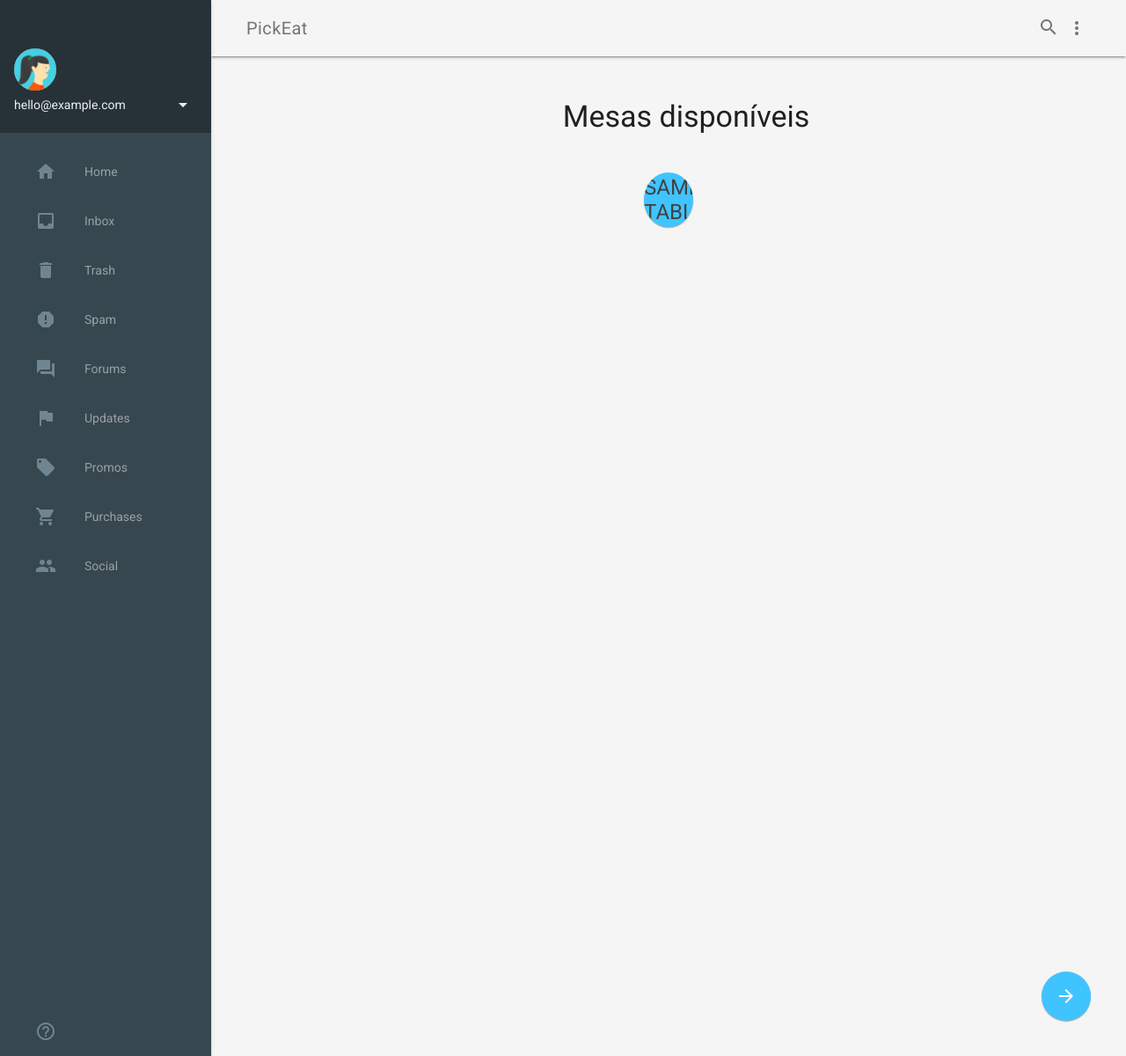
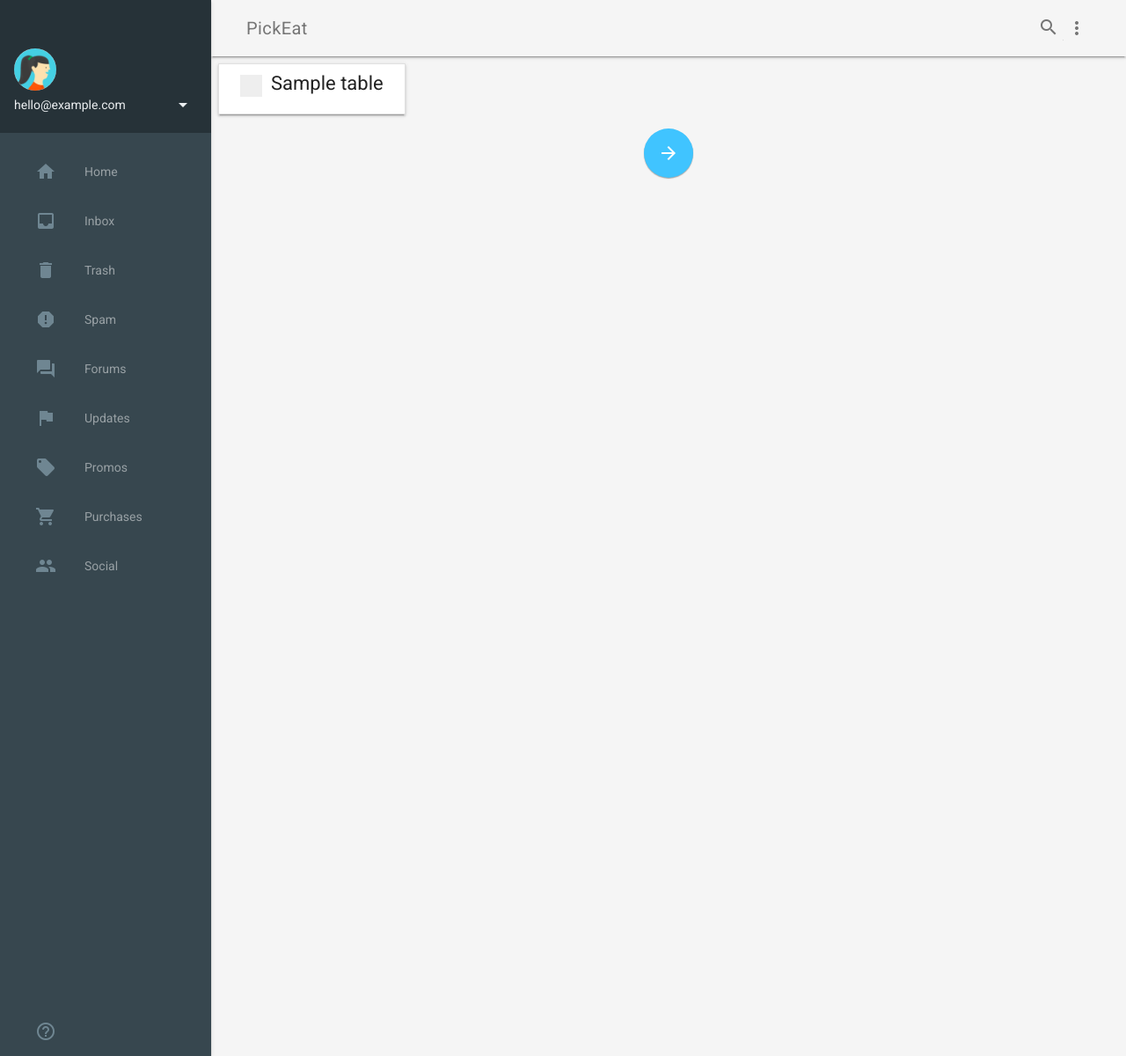
Before and after one commit to Desenho-2018-2/PickEat-Frontend, a Django app: template frontend/dev/templates/dev/tables.html in a window 1280 px wide. Shown: the whole page at 88% size. Run offline with Django 3.2, Linux system fonts and the light colour scheme; the template is opened without the code that fills it: most values are stand-ins (such as "Sample title", 1, 10 or a date in 2020).

Commit message:
Update tables page, create checkbox to pick table

```diff
--- a/frontend/dev/templates/dev/tables.html
+++ b/frontend/dev/templates/dev/tables.html
@@ -1,6 +1,6 @@
 {% extends 'dev/base.html' %} {% load static %} {% block content %}
 
-<br>
+<!-- <br>
 <div class="mdl-grid demo-content">
     <div class="mdl-grid">
             <div class="mdl-layout--large-screen-only mdl-layout__header-row">
@@ -13,7 +13,6 @@
     <div class="responsible-img">
     {% for i in tables%}
 
-    <!-- Colored FAB button with ripple -->
     <button class="mdl-button mdl-js-button mdl-button--fab mdl-js-ripple-effect mdl-button--colored responsible-img-a">
         {{i}}
     </button>
@@ -23,5 +22,102 @@
 </div>
 <button target="_blank" id="view-source" class="mdl-button mdl-js-button mdl-button--fab mdl-js-ripple-effect mdl-button--colored mdl-color-text--white">
     <i class="material-icons">arrow_forward</i>
-</button>
+</button> -->
+
+
+
+<style>
+    /* The container */
+    .container {
+        display: block;
+        position: relative;
+        padding-left: 35px;
+        margin-bottom: 12px;
+        cursor: pointer;
+        font-size: 22px;
+        -webkit-user-select: none;
+        -moz-user-select: none;
+        -ms-user-select: none;
+        user-select: none;
+    }
+
+    /* Hide the browser's default checkbox */
+    .container input {
+        position: absolute;
+        opacity: 0;
+        cursor: pointer;
+        height: 0;
+        width: 0;
+    }
+
+    /* Create a custom checkbox */
+    .checkmark {
+        position: absolute;
+        top: 0;
+        left: 0;
+        height: 25px;
+        width: 25px;
+        background-color: #eee;
+    }
+
+    /* On mouse-over, add a grey background color */
+    .container:hover input ~ .checkmark {
+        background-color: #ccc;
+    }
+
+    /* When the checkbox is checked, add a blue background */
+    .container input:checked ~ .checkmark {
+        background-color: #2196F3;
+    }
+
+    /* Create the checkmark/indicator (hidden when not checked) */
+    .checkmark:after {
+        content: "";
+        position: absolute;
+        display: none;
+    }
+
+    /* Show the checkmark when checked */
+    .container input:checked ~ .checkmark:after {
+        display: block;
+    }
+
+    /* Style the checkmark/indicator */
+    .container .checkmark:after {
+        left: 9px;
+        top: 5px;
+        width: 5px;
+        height: 10px;
+        border: solid white;
+        border-width: 0 3px 3px 0;
+        -webkit-transform: rotate(45deg);
+        -ms-transform: rotate(45deg);
+        transform: rotate(45deg);
+    }
+    </style>
+
+<form>
+    <div class="mdl-grid demo-content">
+        <table class="mdl-data-table mdl-js-data-table mdl-data-table--selectable mdl-shadow--2dp">
+            <tbody>
+                {% for table in tables %}
+                <tr>
+                    <td class="mdl-data-table__cell--non-numeric">
+                        <label class="container">{{table}}
+                            <input type="checkbox">
+                            <span class="checkmark"></span>
+                        </label>
+                    </td>
+                </tr>
+                {% endfor %}
+            </tbody>
+        </table>
+    </div>
+    <div class="mdl-grid demo-content">
+        <button type="submit" form="form1" value="Submit" class="mdl-button mdl-js-button mdl-button--fab mdl-js-ripple-effect mdl-button--colored mdl-color-text--white">
+            <i class="material-icons">arrow_forward</i>
+        </button>
+    </div>
+</form>
+
 {% endblock %}
```
